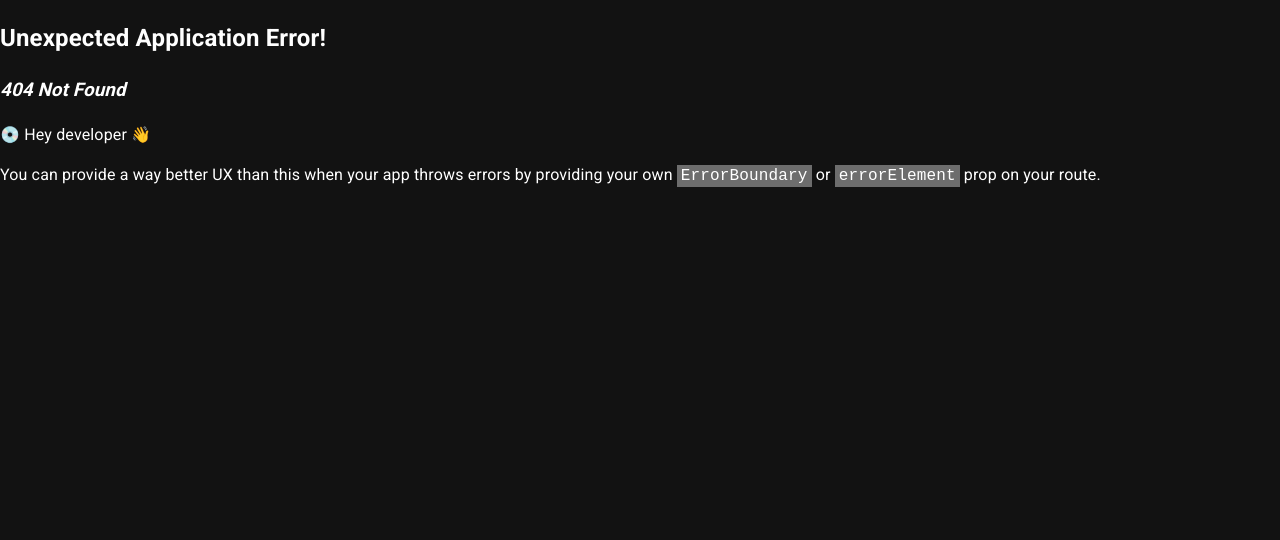
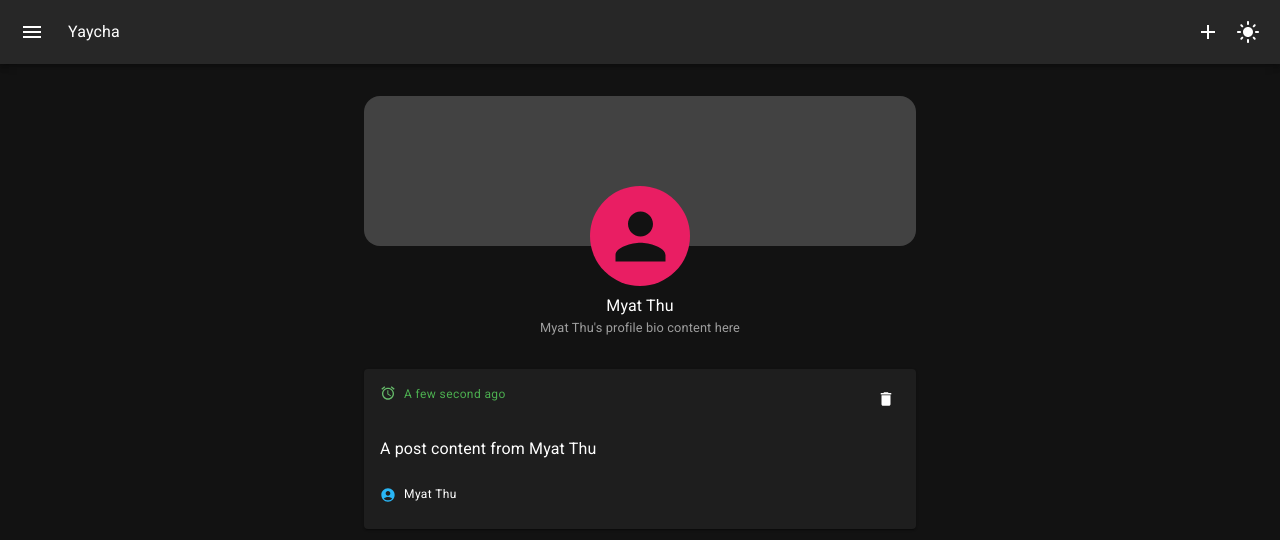
Before and after one commit to Myatthu17/yaycha, a React (Vite) app: page /profile in a window 1280 px wide. Before the commit this address had no page. Shown: the top 540 px of the page. Built offline with nearby package versions, Linux system fonts and the light colour scheme; a web font is replaced by a local one.

Commit message:
Add Profile Page

```diff
--- a/src/ThemedApp.jsx
+++ b/src/ThemedApp.jsx
@@ -16,6 +16,7 @@ import Template from "./Template";
 import Home from "./pages/Home";
 import Login from "./pages/Login";
 import Register from "./pages/Register";
+import Profile from "./pages/Profile";
 
 
 const AppContext = createContext();
@@ -40,6 +41,10 @@ const router = createBrowserRouter([
             {
                 path: "/register",
                 element: <Register />,
+            },
+            {
+                path: "/profile",
+                element: <Profile />,
             },
         ],
     },
--- a/src/pages/Profile.jsx
+++ b/src/pages/Profile.jsx
@@ -0,0 +1,44 @@
+import { Avatar, Box, Typography } from "@mui/material";
+import { pink } from "@mui/material/colors";
+
+import Item from "../components/Item";
+import { idID } from "@mui/material/locale";
+
+export default function Profile() {
+    return (
+        <Box>
+            <Box sx={{ bgcolor: "banner", height: 150, borderRadius: 4 }}></Box>
+            <Box
+              sx={{
+                mb: 4,
+                marginTop: "-60px",
+                display: "flex",
+                flexDirection: "column",
+                justifyContent: "center",
+                alignItems: "center",
+                gap: 1,
+                }}>
+
+                <Avatar sx={{ width: 100, height: 100, bgcolor: pink[500] }} />
+
+                <Box sx={{ textAlign: "center"}}>
+                    <Typography>Myat Thu</Typography>
+                    <Typography sx={{ fontSize: "0.8em", color: "text.fade" }}>
+                        Myat Thu's profile bio content here
+                    </Typography>
+                </Box>
+            </Box>
+
+            <Item
+              key={1}
+              remove={() => {}}
+              item={{
+                id: 1,
+                content: "A post content from Myat Thu",
+                name: "Myat Thu",
+              }}
+            />
+
+        </Box>
+    );
+}
```
